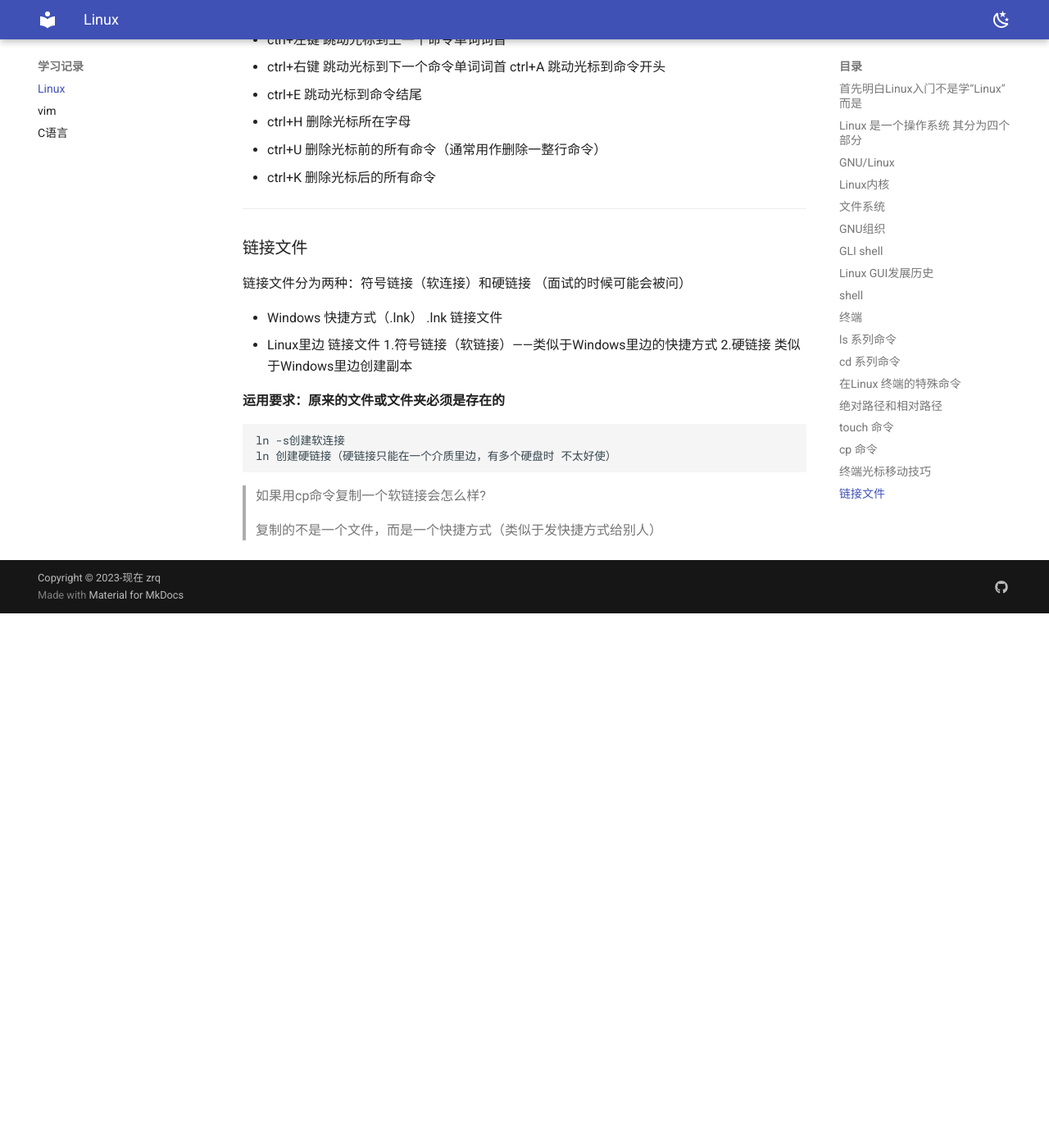
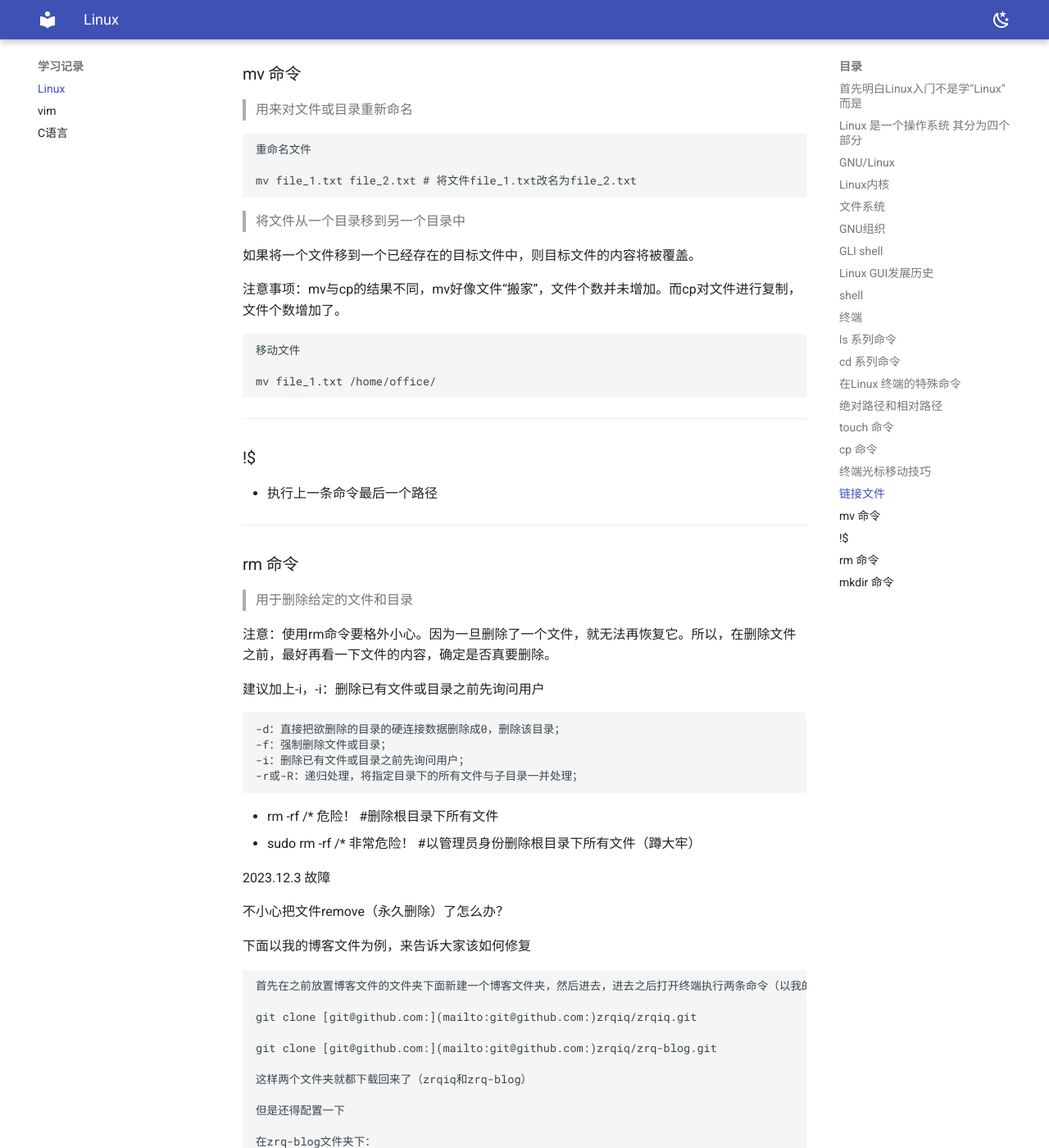
Before and after one commit to zrqiq/zrq-blog, an MkDocs documentation site: the page built from docs/qqq/qq.md, in a window 1280 px wide and 1400 px high, scrolled down 7826 px. Shown: the whole window at 82% size. Built offline with MkDocs 1.6.1 and Material for MkDocs 9.7.7, drawn with Linux system fonts in a browser that asks for light colours; before the commit the page ends 8574 px from its top, so only the background shows below that; some of the changed text lies outside the part shown.

Commit message:
2023-12-10_22:19:14 update

````diff
--- a/docs/qqq/qq.md
+++ b/docs/qqq/qq.md
@@ -10,7 +10,11 @@
 
 > GUI可理解为桌面程序
 
+
+
 ---
+
+
 
 ### Linux 是一个操作系统 其分为四个部分
 
@@ -22,7 +26,11 @@
 
 4.Application应用
 
+
+
 ---
+
+
 
 ### GNU/Linux
 
@@ -31,6 +39,8 @@
 
 
 ---
+
+
 
 ### Linux内核
 
@@ -42,7 +52,11 @@
 
 4.文件管理（保存文件，删除文件，修改文件......）
 
+
+
 ---
+
+
 
 ### 文件系统
 
@@ -56,7 +70,11 @@
 (去企业面试可能会被问)
 ```
 
+
+
 ---
+
+
 
 ### GNU组织
 
@@ -90,7 +108,11 @@
 
 linux shell--->CLI    Command-Line-Interface
 
+
+
 ---
+
+
 
 ### GLI shell
 
@@ -100,7 +122,11 @@
 
 > MacOS（苹果系统）----->Unix专业人选择
 
+
+
 ---
+
+
 
 ### Linux  GUI发展历史
 
@@ -112,7 +138,11 @@
 
 4.Unity
 
+
+
 ---
+
+
 
 ### shell
 
@@ -129,7 +159,11 @@
 
 ```
 
+
+
 ---
+
+
 
 ### 终端
 
@@ -145,7 +179,11 @@
 
 - $ 表示等待用户输入
 
+
+
 ---
+
+
 
 ### ls 系列命令
 
@@ -175,6 +213,8 @@
 1.Ctrl+L
 
 2.输入clear命令
+
+
 
 ---
 
@@ -209,6 +249,8 @@
 
 ---
 
+
+
 ### cd 系列命令
 
 > 切换用户当前工作目录。
@@ -229,6 +271,8 @@
 
 ---
 
+
+
 ### 在Linux 终端的特殊命令
 
 - ctrl+c 表示强制退出错误命令
@@ -239,7 +283,11 @@
 
 - 在Linux 终端中不支持剪贴
 
+
+
 ---
+
+
 
 ### 绝对路径和相对路径
 
@@ -277,6 +325,12 @@
 
 那么我的相对路径为\000.Linux初步认识\系统的认识.ev4
 
+
+
+---
+
+
+
 ### touch 命令
 
 > touch命令 有两个功能：一是用于把已存在文件的时间标签更新为系统当前的时间（默认方式），它们的数据将原封不动地保留下来；二是用来创建新的空文件。
@@ -289,6 +343,12 @@
 
 批量创建文件
 ```
+
+
+
+---
+
+
 
 ### cp  命令
 
@@ -314,7 +374,118 @@
 
 > cp 既可以复制文件，也可以复制文件夹
 
+
+
 ---
+
+
+
+### 终端光标移动技巧
+
+- Tab键 偷懒神键 自动补全
+- ctrl+左右键 跳动命令上的光标
+- ctrl+左键  跳动光标到上一个命令单词词首
+- ctrl+右键  跳动光标到下一个命令单词词首 ctrl+A 跳动光标到命令开头
+- ctrl+E 跳动光标到命令结尾
+- ctrl+H 删除光标所在字母
+- ctrl+U 删除光标前的所有命令（通常用作删除一整行命令）
+- ctrl+K 删除光标后的所有命令
+
+
+
+---
+
+
+
+### 链接文件
+
+链接文件分为两种：符号链接（软连接）和硬链接     （面试的时候可能会被问）
+
+- Windows
+  快捷方式（.lnk）
+  .lnk 链接文件
+- Linux里边
+  链接文件
+  1.符号链接（软链接）——类似于Windows里边的快捷方式
+  2.硬链接
+  类似于Windows里边创建副本
+
+**运用要求：原来的文件或文件夹必须是存在的**
+
+```
+ln -s创建软连接
+ln 创建硬链接（硬链接只能在一个介质里边，有多个硬盘时 不太好使）
+```
+
+> 如果用cp命令复制一个软链接会怎么样?
+>
+>  复制的不是一个文件，而是一个快捷方式（类似于发快捷方式给别人）
+
+
+
+---
+
+
+
+### mv 命令
+
+> 用来对文件或目录重新命名
+
+```
+重命名文件
+
+mv file_1.txt file_2.txt # 将文件file_1.txt改名为file_2.txt
+```
+
+
+
+> 将文件从一个目录移到另一个目录中
+
+如果将一个文件移到一个已经存在的目标文件中，则目标文件的内容将被覆盖。
+
+注意事项：mv与cp的结果不同，mv好像文件“搬家”，文件个数并未增加。而cp对文件进行复制，文件个数增加了。
+
+```
+移动文件
+
+mv file_1.txt /home/office/
+```
+
+
+
+---
+
+
+
+### !$
+
+- 执行上一条命令最后一个路径
+
+
+
+---
+
+
+
+### rm 命令
+
+> 用于删除给定的文件和目录
+
+注意：使用rm命令要格外小心。因为一旦删除了一个文件，就无法再恢复它。所以，在删除文件之前，最好再看一下文件的内容，确定是否真要删除。
+
+建议加上-i，-i：删除已有文件或目录之前先询问用户
+
+```
+-d：直接把欲删除的目录的硬连接数据删除成0，删除该目录；
+-f：强制删除文件或目录；
+-i：删除已有文件或目录之前先询问用户；
+-r或-R：递归处理，将指定目录下的所有文件与子目录一并处理；
+```
+
+- rm -rf /*   危险！        #删除根目录下所有文件
+- sudo rm -rf /*   非常危险！        #以管理员身份删除根目录下所有文件（蹲大牢）
+
+
 
 2023.12.3 故障
 
@@ -355,39 +526,14 @@
 
 ---
 
-### 终端光标移动技巧
 
-- Tab键 偷懒神键 自动补全
-- ctrl+左右键 跳动命令上的光标
-- ctrl+左键  跳动光标到上一个命令单词词首
-- ctrl+右键  跳动光标到下一个命令单词词首 ctrl+A 跳动光标到命令开头
-- ctrl+E 跳动光标到命令结尾
-- ctrl+H 删除光标所在字母
-- ctrl+U 删除光标前的所有命令（通常用作删除一整行命令）
-- ctrl+K 删除光标后的所有命令
 
----
+### mkdir 命令
 
-### 链接文件
+> make directories
 
-链接文件分为两种：符号链接（软连接）和硬链接     （面试的时候可能会被问）
-
-- Windows
-  快捷方式（.lnk）
-  .lnk 链接文件
-- Linux里边
-  链接文件
-  1.符号链接（软链接）——类似于Windows里边的快捷方式
-  2.硬链接
-  类似于Windows里边创建副本
-
-**运用要求：原来的文件或文件夹必须是存在的**
+mkdir命令 用来创建目录。
 
 ```
-ln -s创建软连接
-ln 创建硬链接（硬链接只能在一个介质里边，有多个硬盘时 不太好使）
+-p或--parents 若所要建立目录的上层目录目前尚未建立，则会一并建立上层目录；
 ```
-
-> 如果用cp命令复制一个软链接会怎么样?
->
->  复制的不是一个文件，而是一个快捷方式（类似于发快捷方式给别人）
--- a/docs/sb.md
+++ b/docs/sb.md
@@ -125,4 +125,32 @@
 
 ### 2023.12.5
 
-- 感个冒都让我找回高中的感觉了，我真想用水泥把鼻子封住！这么这么多鼻涕啊！肯定会和高中一样，把鼻子擦掉一层皮！估计明天就是真正意义上的“水泥封鼻”。
+- 感个冒都让我找回高中的感觉了，我真想用水泥把鼻子封住！怎么这么多鼻涕啊！肯定会和高中一样，把鼻子擦掉一层皮！估计明天就是真正意义上的“水泥封鼻”。
+
+---
+
+### 2023.12.6
+
+- 今天感冒严重了，昨天晚上难受得我睡不着觉，我一直在犹豫要不要去医院，因为真的很难受，时不时头还会很晕，但是我又想只是一个小感冒，到底有没有必要去医院？挣扎了好久，我觉得去医务室看看，但是我感觉不是很专业，因为他问我想怎么办，我都不知道怎么办啊！后面上完下午的课拿到了转诊证明，太棒了，他们说拿转诊证明很难，但是我一去就拿到了，真好！在上课的时候wjc问我要不要陪我去，我觉得不好意思，就说不用，毕竟我和她才加上微信没几天呢，后面她要想陪我去说照顾我，但是我怕耽搁别人，还有就是我自己可以！能自己做的事就自己做！你别说，还真是手足无措，我都不知道该挂哪个科室，没关系的，慢慢来！
+- 今天下午到医院破大防了，我以为我自己可以，结果我啥都不会，北京挂号方式和我们那边不太一致，还有就是我很少一个人去医院，就是一个生活白痴。后面好不容易加到号了，结果挂呼吸科挂不上，因为人太多了（这还是问了好久才问到的）我当时就崩溃了，怎么这样啊，问了好多工作人员，可能他们也不是很清楚，然后我就控制不住情绪了，一边擦眼泪一边调整情绪，调整好情绪就去问别人，最后呼吸门诊的姐姐巨温柔的告诉我今天挂不了号，要预约，然后就让我挂发热门诊。 怎么说好呢，还是高估了自己，我以为我可以，但是总是那么不尽人意
+- 讨厌抽血
+- 还好挂的发热门诊，真让我给发烧了
+- 排了很久很久的队，从下午排到晚上，我可真有耐心，今天手机还没电，还好我带了平板，不然就真的束手无策了
+- 最后，是支原体感染
+
+---
+
+### 2023.12.7
+
+- 我恨生病！讨厌头晕！这个星期的效率太低了，都没干啥！还为自己找理由，还在想反正一段时间我创造不了什么价值，我的建议是打入大牢，真不能懈怠了，我宣布明天去上课！
+
+---
+
+### 2023.12.10
+
+- 今天开会，感触很深，大家的进度都很快，为什么我的进度这么慢？ 感觉大家都很努力，很认真。
+- 而我已经懈怠一段时间了，当时那股冲劲已经慢慢淡去，独留一副懒惰的躯壳！ 我已经不明白现在的自己，为啥越来越懒了啊！
+- 我感觉到自己对时间支配的不平衡了，把自己的精力着重放在数学这个大学科上了，还有一部分放在程序设计上了，感觉我的时间都被用在文化课上面了，而留给专业课的时间则是少之又少！ 我觉得我需要平衡文化课和专业课时间的划分了！怎么说，感觉几周赶完专业课有点难，不过尽自己最大努力就好了，只要自己将来不后悔，一切都好说！
+- 希望期末不挂科！顺利通过考核！
+- 考核不过也能接受，毕竟自己和别人差距还是有点大，总得接受现实吧，我觉得“物竞天择，适者生存”很合适，强者留下，不合适者出局！
+- 全力以赴吧！
````
